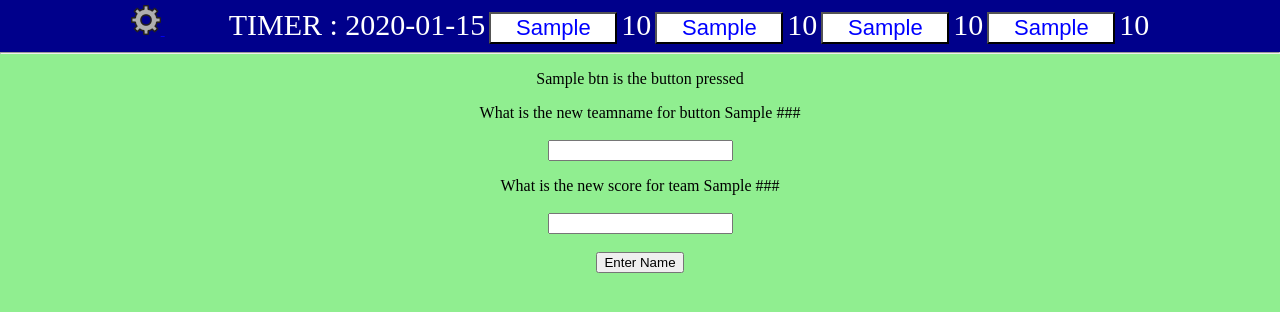
After one commit to twinoza/BrOzaPardy, a Flask app: template templates/editTeam.html in a window 1280 px wide. The commit adds this page. Shown: the top 312 px of the page. Run offline with Flask 2, Linux system fonts and the light colour scheme; the template is opened without the code that fills it: most values are stand-ins (such as "Sample title", 1, 10 or a date in 2020); parts of the project's set-up code (start-up, migrations or seed data) failed here and were passed over.

Commit message:
Updates to Scoring section of HTML

```diff
--- a/main.py
+++ b/main.py
@@ -7,10 +7,10 @@ app = Flask(__name__)
 
 val = [ [100]*6, [200]*6, [300]*6, [400]*6, [500]*6 ] # Initialize the boxes for OzaPardy
 
-Team1 = opc.team('Mice', 2500)
-Team2 = opc.team('Men', 2200)
-Team3 = opc.team('None', 0000)
-Team4 = opc.team('None', 0000)
+Team1 = opc.team(0, 'Mice', 2500)
+Team2 = opc.team(1, 'Men', 2200)
+Team3 = opc.team(2, 'None', 0000)
+Team4 = opc.team(3, 'None', 0000)
 Teams = [Team1, Team2, Team3, Team4]
 
 @app.route('/', methods = ['POST', 'GET'])
@@ -18,7 +18,7 @@ def index():
     timer = "0:15"
     teams = Teams
     if request.method =='POST':
-    	teams[clickedTeam].name = request.form['#teamname']
+    	teams[clickedTeam].name = request.form["#teamname"]
     return render_template('index.html', **locals())
 
 @app.route('/board/<sd>')
@@ -32,11 +32,14 @@ def drawBoard(sd):
         gmMulti = 2
     return render_template( 'board.html', **locals() )
 
-@app.route('/getTeamname', methods =['POST'])
-def getTeamname():
+@app.route('/editTeam', methods =['POST'])
+def editTeam():
 	teams = Teams
-#	btn_id = request.form['submit']
-	return render_template('getTeamname.html', **locals() )
+	btn = request.form
+	for k in btn.keys ():
+		for v in btn.getlist(k):
+			print (k,":",v)
+	return render_template('editTeam.html', **locals() )
 
 @app.route('/updateTeamname')
 def updateTeamname():
--- a/ozaPardyClasses.py
+++ b/ozaPardyClasses.py
@@ -25,7 +25,11 @@ class team(object):
         self.score = score
         #include way to track right and wrong answers
 
+<<<<<<< Updated upstream
     def setName(newName):
+=======
+    def changeName(newName):
+>>>>>>> Stashed changes
         self.name = newName
 
     def getName():
--- a/static/css/ozapardy.css
+++ b/static/css/ozapardy.css
@@ -9,20 +9,21 @@ label { font-size:20px; }
 
 body { background-color: lightgreen; margin:0px; }
 button:clicked { color:grey; }
-div { margin: 0px; text-align: center; }
+div { margin: 0px; text-align: center; vertical-align: middle; }
 footer { margin: 0px }
-label { font-size:30px; color:cyan; }
+label { font-size:30px; color:white; }
 iframe { width:100%; height:10%; border:none; scroll:false; visibility: true; }
 p { margin-bottom: 0px }
 
 #index_btn1,#index_btn2,#index_btn3 { width:44%; height:3em; background-color:blue; color:yellow; margin:15px; font-size:40px; }
 #footer { margin: 0px; }
-#t1,#t2,#t3,#t4 { width:10%; height:50%; font-size:22px; color:blue; background-color:white; }
 #t0 { background-color:darkblue; margin-top:0.4%; }
 #t2,#t3,#t4 { margin-left:2%; }
 #t1 { margin-left:7%; }
 
-.cat { width:15vw; height:15vh; background-color:blue; color:white; font-size:20px; }
+.cat { width:15vw; height:15vh; background-color:blue; color:white; font-size:20px; vertical-align: middle; display: inline-block;}
 .gmBox { width:15vw; height:15vh; background-color:blue; color:yellow; font-size:40px; }
 .gmBox:visited { color:blue; }
 .active { color:blue; }
+.tmNAme { width:10%; height:50%; font-size:22px; color:blue; background-color:white; }
+.tmName { width:10%; height:50%; font-size:22px; color:blue; background-color:white; }
--- a/templates/base.html
+++ b/templates/base.html
@@ -13,19 +13,19 @@
 {% endif %}
 <div style="background-color:darkblue; text-align:center; margin:0px; ">
 
-  <form method="post" action="/getTeamname">
+  <form method="post" action="/editTeam">
     <a href="/">
      <img id="t0"; src="{{url_for('static', filename='img/gear.gif')}}" alt="Init Game" style="width:30px;height:30px;">
     </a>
 
     <label style="margin-left: 5%">TIMER : </label><label id="timer">{{ timer }}</label>
-    <input type="submit" name="submit" id="t1" value={{ teams[0].name }}:>
+    <input type="submit" name={{ teams[0].id }} class="tmName" value={{ teams[0].name }}>
       <label id="s1">{{ teams[0].score }}</label>
-    <input type="submit" name="submit" id="t2" value={{ teams[1].name }}:>
+    <input type="submit" name={{ teams[1].id }} class="tmName" value={{ teams[1].name }}>
       <label id="s2">{{ teams[1].score }}</label>
-    <input type="submit" name="submit" id="t3" value={{ teams[2].name }}:>
+    <input type="submit" name={{ teams[2].id }} class="tmName" value={{ teams[2].name }}>
       <label id="s3">{{ teams[2].score }}</label>
-    <input type="submit" name="submit" id="t4" value={{ teams[3].name }}:>
+    <input type="submit" name={{ teams[3].id }} class="tmName" value={{ teams[3].name }}>
       <label id="s4">{{ teams[3].score }}</label>
     <hr>
   </form>
--- a/templates/board.html
+++ b/templates/board.html
@@ -18,7 +18,7 @@
       {% for cat in cats %}
         {% set myId = "cat"~loop.index %}
         {% set myHref = "/" ~ myId %}
-        <a href={{myHref}}><button class="cat"; id={{myId}} %}>{{cat}}</button></a>
+        <div class=cat><label class=cat; id={{myId}} %}>{{cat}}</label></div>
       {% endfor %}
     </span>
     <!-- This will create value boxes on screen -->
--- /dev/null
+++ b/templates/editTeam.html
@@ -0,0 +1,26 @@
+{# this is the child template which will extend the parent "base.html" #}
+{% extends "base.html" %}
+{% block title %}New Teamname{% endblock %}
+
+{% block head %}
+	{{ super() }}  {# This will permit the parent template 'base.html' to render #}
+    <style> div{ margin-bottom: 5%; text-align: center; } </style>
+{% endblock %}
+
+{% block content %}
+  <p> {{btn[0]}} is the button pressed </p>
+  <form class="getTmName" method="post" action="/">
+	<p>What is the new teamname for button {{ v }} ### </p>
+  	<br />
+  	<input id=teamname; inputmode="text">
+  	<br />
+	<p>What is the new score for team {{ v }} ### </p>
+  	<br />
+  	<input id=teamScore; inputmode="text">
+  	<br />
+  	<br />
+    <button type=submit>Enter Name</button>
+
+  </form>
+
+{% endblock %}
```
Also changed, not shown: templates/scorebd.html (deleted, +0 -31 lines).
